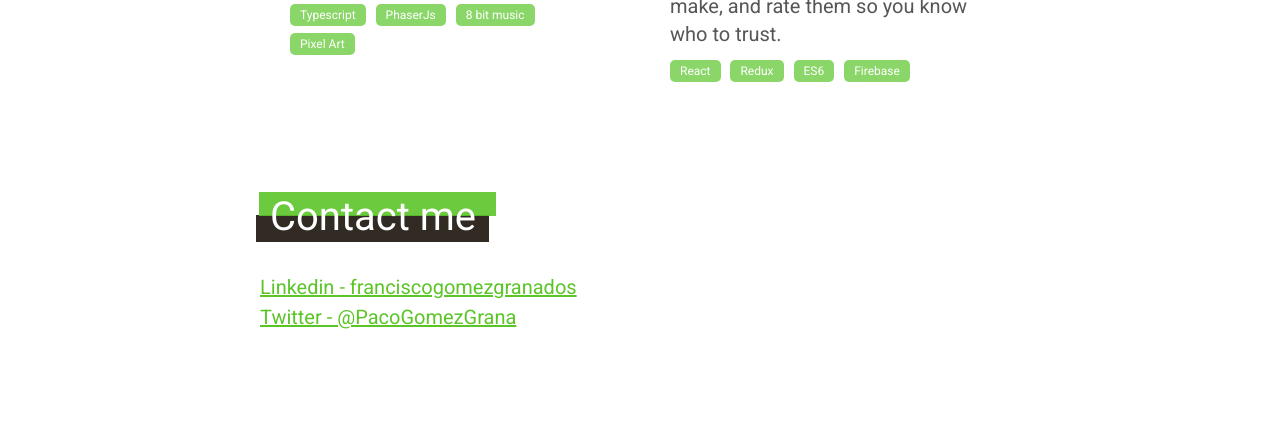
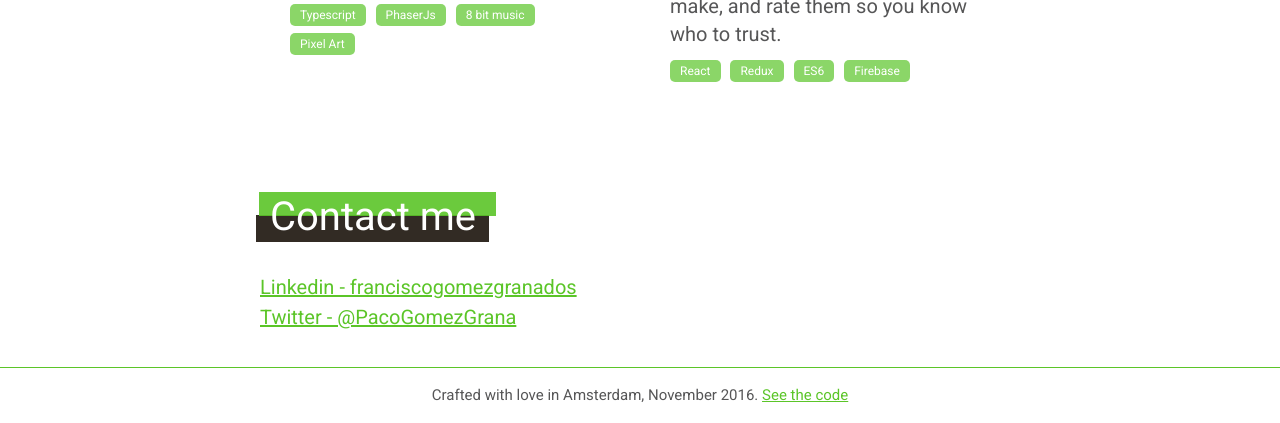
Before and after one commit to pacog/portfolio, a website built with webpack: page src/index.html in a window 1280 px wide. Shown: the part 1849-2272 px from the top of the page. Before the commit the page ends 2226 px from the top, so only its background shows below. Built offline with nearby package versions, Linux system fonts and the light colour scheme.

Commit message:
Added footer

```diff
--- a/src/index.html
+++ b/src/index.html
@@ -134,5 +134,10 @@
       </section>
     </div>
 
+    <footer>
+      Crafted with love in Amsterdam, November 2016.
+      <a href='https://github.com/pacog/portfolio' target='_BLANK'>See the code</a>
+    </footer>
+
   </body>
 </html>
--- a/src/styles/main.scss
+++ b/src/styles/main.scss
@@ -37,7 +37,6 @@ html {
   @media (min-width: 1200px) {
     font-size: 20px;
   }
-  padding-bottom: 40px;
 }
 
 h1 { font-size: 3em; } // 50 ÷ 16 = 3.125
@@ -236,3 +235,12 @@ a {
 .contact-link {
   margin-bottom: 10px;
 }
+
+footer {
+  text-align: center;
+  font-size: 0.75em;
+  color: #565657;
+  padding: 20px;
+  margin-top: 40px;
+  border-top: 1px solid $alt-color;
+}
```
